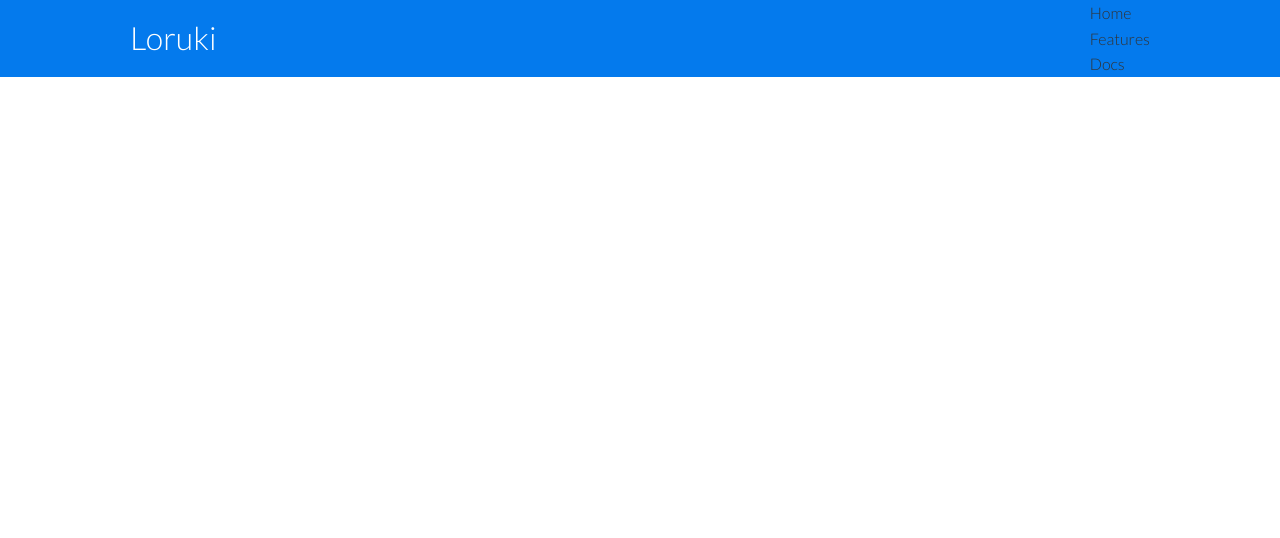
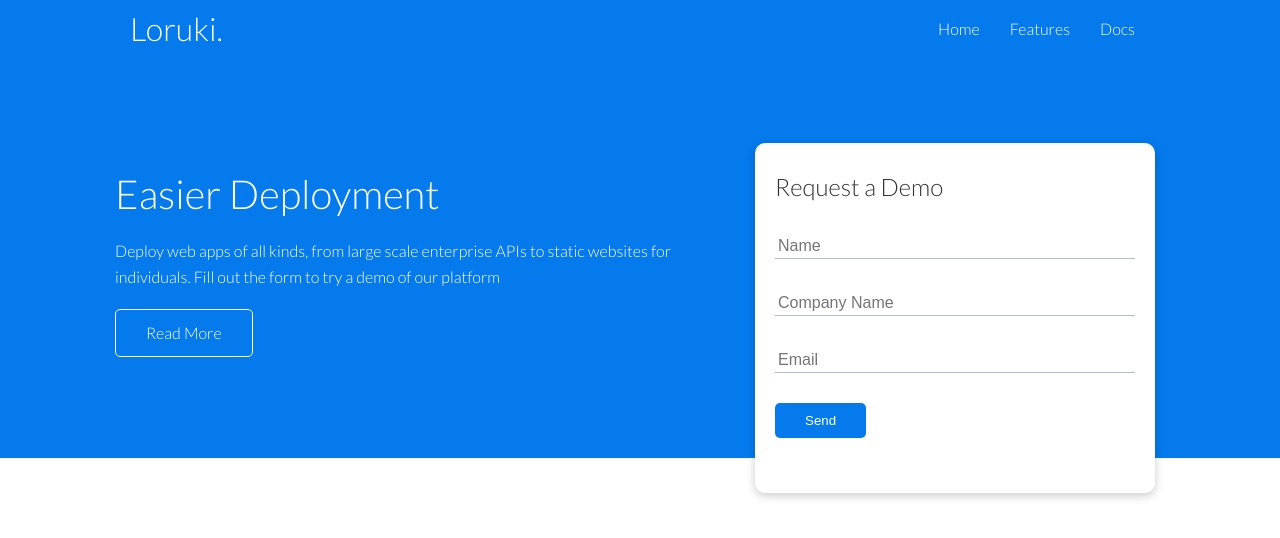
Before and after one commit to notisalomon/html-css, a plain HTML site: page Loruki/index.html in a window 1280 px wide. Drawn offline with Linux system fonts and the light colour scheme.

Commit message:
Added Form and it's styling | styled buttons | hovering effect for buttons and links

```diff
--- a/Loruki/index.html
+++ b/Loruki/index.html
@@ -16,7 +16,7 @@
     <!-- Navbar-->
     <div class="navbar">
         <div class="container flex">
-            <h1 class="logo">Loruki</h1>
+            <h1 class="logo">Loruki.</h1>
             <nav>
                 <ul>
                     <li><a href="index.html">Home</a></li>
@@ -26,8 +26,34 @@
             </nav>
 
         </div>
+    </div>
 
-    </div>
+    <!--Showcase-->
+    <section class="showcase">
+        <div class="container grid">
+            <div class="showcase-text">
+            <h1>Easier Deployment</h1>
+            <p>Deploy web apps of all kinds, from large scale enterprise APIs to static websites for individuals. Fill
+                out the form to try a demo of our platform</p>
+                <a href="features.HTML" class="btn btn-outline">Read More</a>
+            </div>
+
+                <div class="showcase-form card">
+                    <h2>Request a Demo</h2>
+                    <form>
+                        <div class="form-control">
+                            <input type="text" name="name" placeholder="Name" required>
+                        </div>
+                        <div class="form-control">
+                            <input type="text" name="company" placeholder="Company Name" required>
+                        </div>
+                        <div class="form-control">
+                            <input type="text" name="email" placeholder="Email" required>
+                        </div>
+                        <input type="submit" value="Send" class="btn btn-primary">
+                    </form>
+                </div>
+        </div>
+    </section>
 </body>
-
 </html>
--- a/Loruki/style.css
+++ b/Loruki/style.css
@@ -1,4 +1,8 @@
 @import url('https://fonts.googleapis.com/css2?family=Lato:wght@300&display=swap');
+
+:root {
+    --primary-color:#047aed;
+}
 
 * {
     box-sizing: border-box;
@@ -35,21 +39,113 @@ img {
     width: 100%;
 }
 
+/*Navbar*/
 .navbar {
-    background-color: #047aed;
+    background-color: var(--primary-color);
     color: white;
     height: 70%;
+}
+
+.navbar ul {
+    display: flex;
+}
+
+.navbar a {
+    color: white;
+    padding: 10px;
+    margin: 0 5px;
+}
+
+.navbar a:hover {
+    border-bottom: 2px #fff solid;
 }
 
 .navbar .flex {
     justify-content: space-between;
 }
 
+/*Showcase*/
+.showcase {
+    height: 400px;
+    background-color: var(--primary-color);
+    color: #fff;
+    position: relative;
+}
+
+.showcase h1 {
+    font-size: 40px;
+}
+
+.showcase p {
+    margin: 20px 0;
+}
+
+.showcase .grid {
+    overflow: visible;
+    grid-template-columns: 55% 45%;
+    gap: 30px;
+}
+
+.showcase-form {
+    position: relative;
+    top: 60px;
+    height: 350px;
+    width: 400px;
+    padding: 40px;
+    z-index: 100;
+    justify-self: flex-end;
+}
+
+.showcase-form .form-control {
+    margin: 30px 0;
+}
+
+.showcase-form input[type="text"],
+.showcase-form input[type="email"] {
+    border: 0;
+    border-bottom: 1px solid #b4becb;
+    width: 100%;
+    padding: 3px;
+    font-size: 16px;
+}
+
+.showcase-form input:focus {
+    outline: none;
+}
+
+/*Utilities*/
 .container {
     max-width: 1100px;
     margin: 0 auto;
     overflow: auto;
     padding: 0 40px;
+}
+
+.card {
+    background-color: #fff;
+    color: #333;
+    border-radius: 10px;
+    box-shadow: 0 3px 10px rgba(0,0,0,0.2);
+    padding: 20px;
+    margin: 10px;
+}
+
+.btn {
+    display: inline-block;padding: 10px 30px;
+    cursor: pointer;
+    background: var(--primary-color);
+    color: #fff;
+    border: none;
+    border-radius: 5px;
+}
+
+.btn-outline {
+    background-color: transparent;
+    border: 1px #fff solid;
+}
+
+.btn:hover {
+    transform: scale(.98)
 }
 
 .flex {
@@ -58,3 +154,12 @@ img {
     align-items: center;
     height: 100%;
 }
+
+.grid {
+    display: grid;
+    grid-template-columns: repeat(2, 1fr);
+    gap: 20px;
+    justify-content: center;
+    align-items: center;
+    height: 100%;
+}
```
